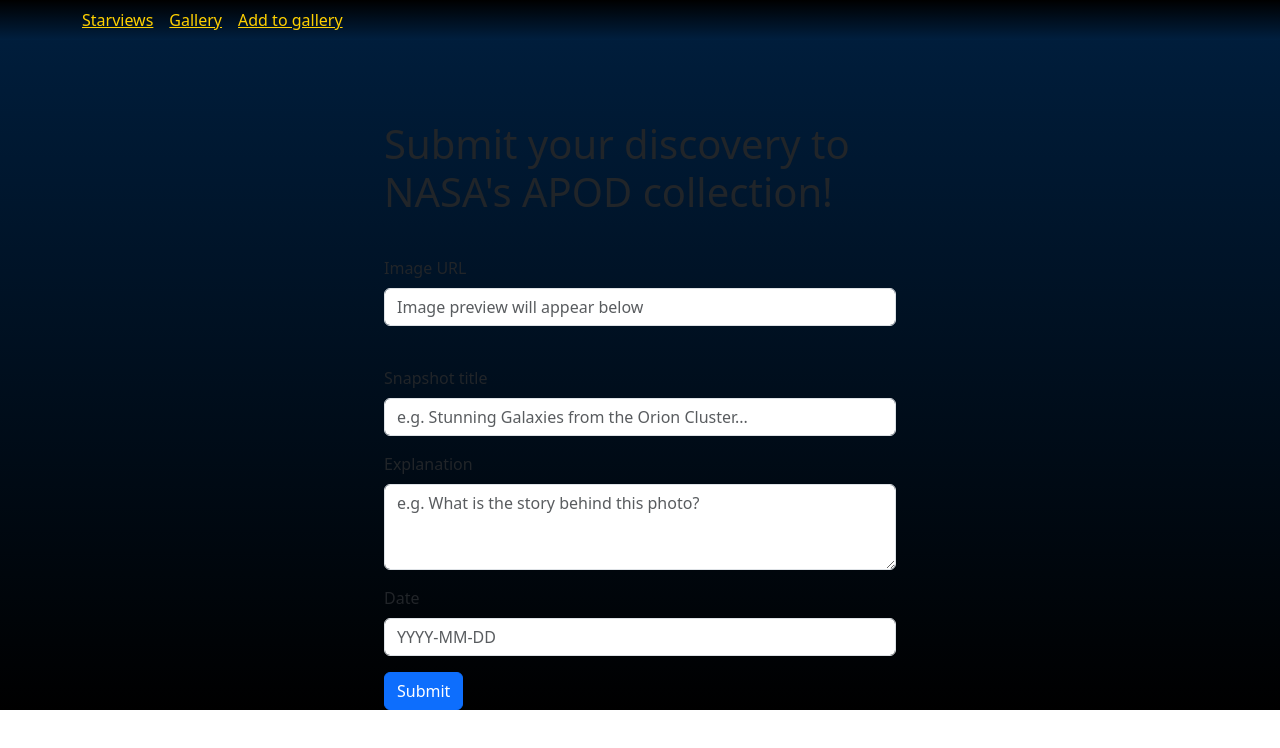
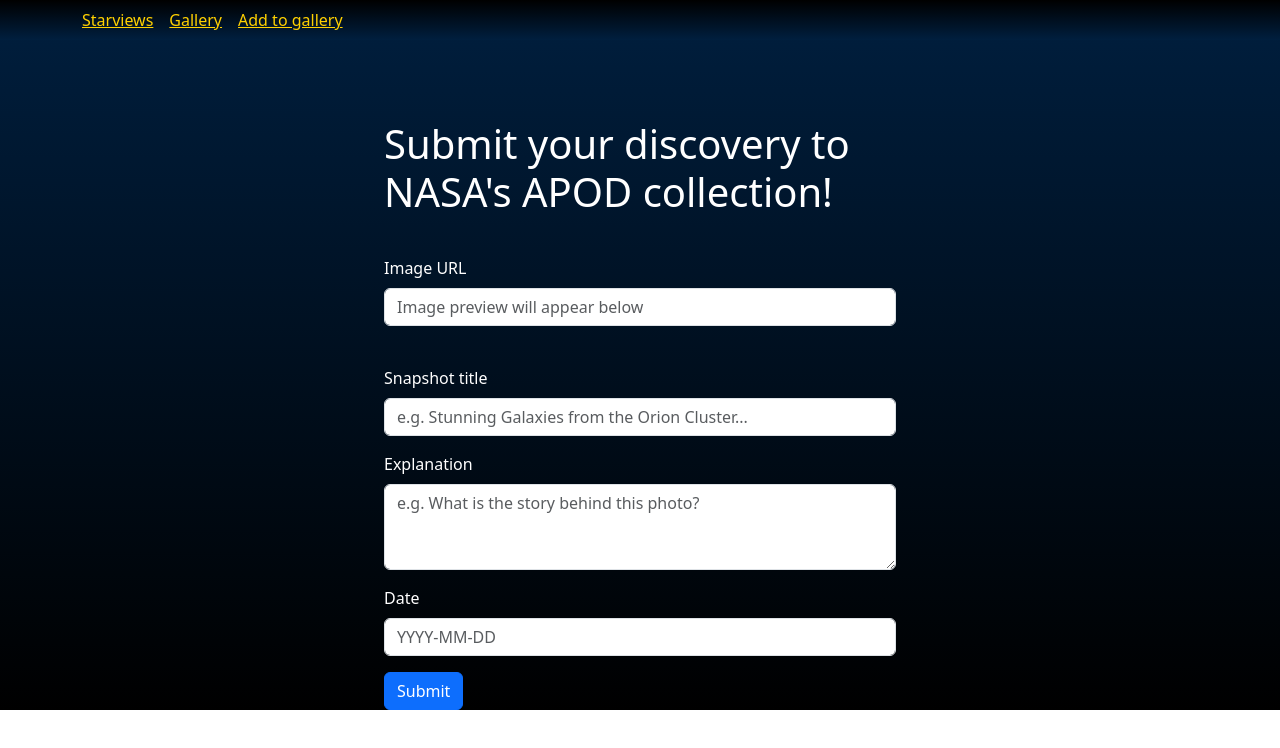
Before and after one commit to dastinnette/phase-2-project, a React (Create React App) app: page /New in a window 1280 px wide. Shown: the top 748 px of the page. Built offline with nearby package versions, Linux system fonts and the light colour scheme; data requests are answered from the project's data file.

Commit message:
Completed post form styling

```diff
--- a/src/App.css
+++ b/src/App.css
@@ -64,6 +64,7 @@
 
 .input-form-header {
   margin-bottom: 1em;
+  color: #FFFFFF;
 }
 
 .detail-image {
@@ -80,6 +81,10 @@
   color: #FFFFFF;
 }
 
+.description-color {
+  color: #FFFFFF;
+}
+
 .detail-title {
   padding-top: 1em;
   color: #FFFFFF;
--- a/src/components/NewForm.js
+++ b/src/components/NewForm.js
@@ -50,20 +50,20 @@
     return(
       <Form className="input-form" onSubmit={handleSubmit}>
         <h1 className="input-form-header">Submit your discovery to NASA's APOD collection!</h1>
-        <Form.Group className="mb-3">
+        <Form.Group className="mb-3 description-color">
           <Form.Label>Image URL</Form.Label>
           <Form.Control type="text" name="hdurl" placeholder="Image preview will appear below" value={hdurl} onChange={handleChange}/>
           <img src={hdurl} alt={title} className="img-preview"/>
         </Form.Group>
-        <Form.Group className="mb-3">
+        <Form.Group className="mb-3 description-color">
           <Form.Label>Snapshot title</Form.Label>
           <Form.Control type="text" name="title" placeholder="e.g. Stunning Galaxies from the Orion Cluster..." value={title} onChange={handleChange}/>
         </Form.Group>
-        <Form.Group className="mb-3">
+        <Form.Group className="mb-3 description-color">
           <Form.Label>Explanation</Form.Label>
           <Form.Control as="textarea" rows={3} name="explanation" placeholder="e.g. What is the story behind this photo?" value={explanation} onChange={handleChange}/>
         </Form.Group>
-        <Form.Group className="mb-3">
+        <Form.Group className="mb-3 description-color">
           <Form.Label>Date</Form.Label>
           <Form.Control type="text" name="date" placeholder="YYYY-MM-DD" value={date} onChange={handleChange}/>
         </Form.Group>
```
Also changed, not shown: db.json.
